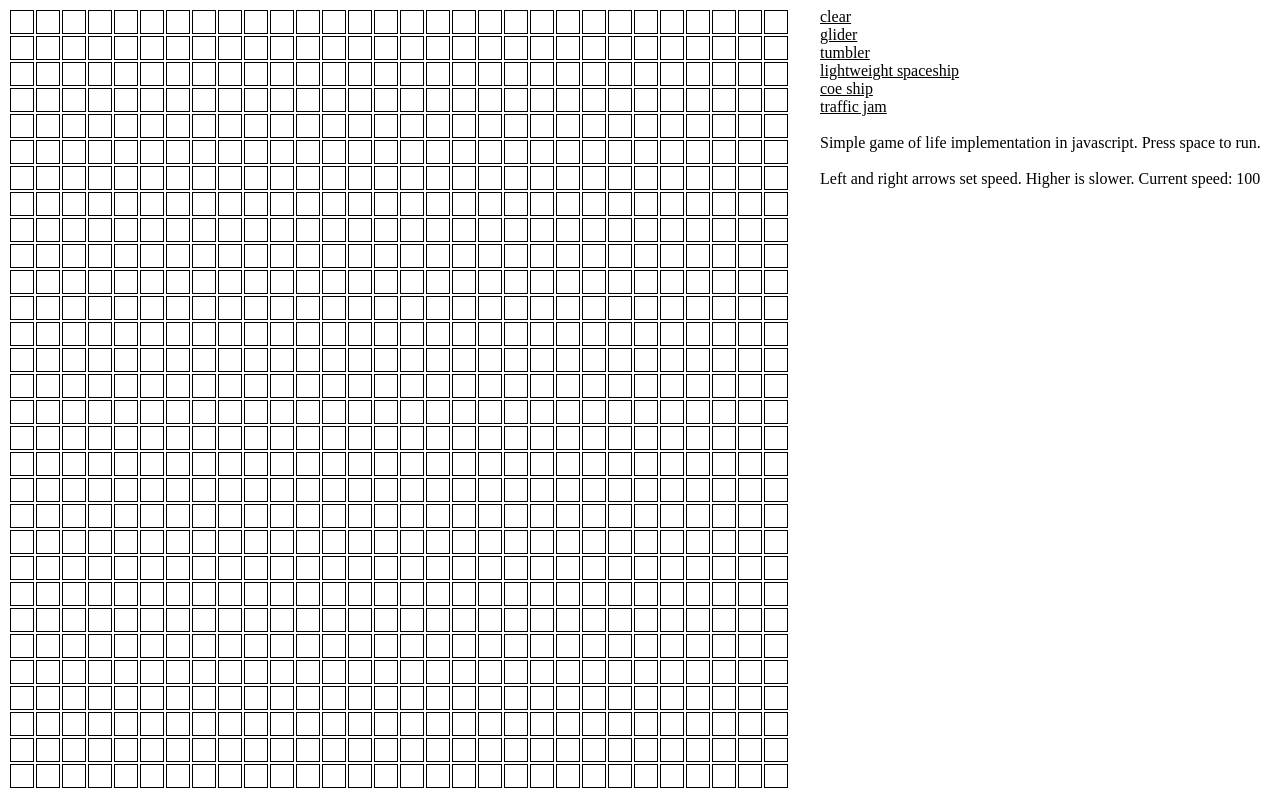
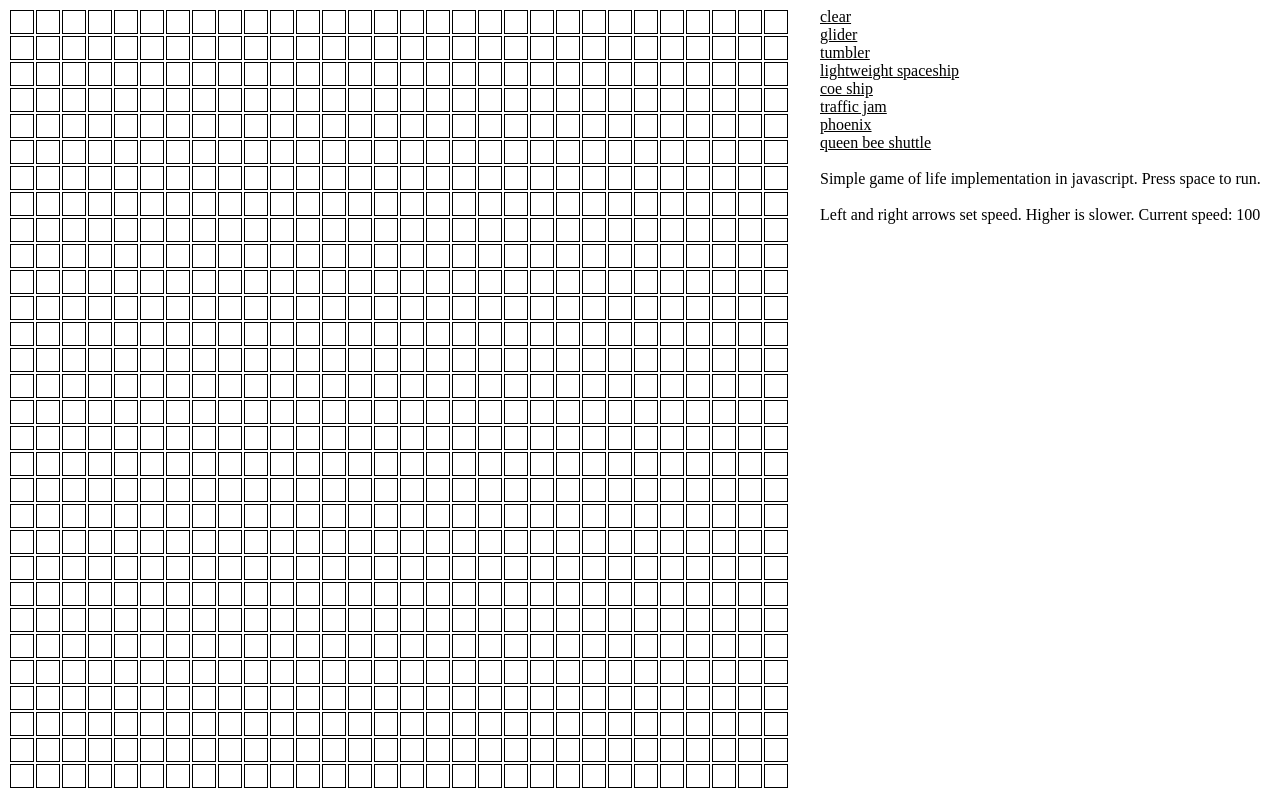
Before and after one commit to dehodson/game-of-life, a plain HTML site: page index.html in a window 1280 px wide. Drawn offline with Linux system fonts and the light colour scheme.

Commit message:
Added more patterns.

```diff
--- a/index.html
+++ b/index.html
@@ -1007,6 +1007,8 @@
 		<a href="#" onclick="loadPattern('ship');">lightweight spaceship</a><br />
 		<a href="#" onclick="loadPattern('coeship');">coe ship</a><br />
 		<a href="#" onclick="loadPattern('traffic');">traffic jam</a><br />
+		<a href="#" onclick="loadPattern('phoenix');">phoenix</a><br />
+		<a href="#" onclick="loadPattern('bee');">queen bee shuttle</a><br />
 
 		<br />
 		Simple game of life implementation in javascript. Press space to run.<br /><br />
@@ -1078,6 +1080,10 @@
 				putPattern(8, 10, [[0,2], [1,2], [2,1], [3,1], [3,2], [4,0], [4,3], [5,0], [5,6], [5,7], [6,0], [6,4], [6,5], [6,6], [6,7], [7,0], [7,5], [7,6], [7,8], [8,0], [8,3], [8,6], [8,7], [8,8], [9,0], [9,1], [9,2], [9,7]]);
 			}else if(pattern == 'traffic'){
 				putPattern(8, 6, [[0,0], [1,0], [1,1], [1,2], [3,2], [2,3], [3,3], [8,4], [7,5], [8,5], [8,6], [5,11], [5,12], [6,12], [5,13], [10,14], [11,14], [10,15], [12,15], [12,16], [12,17], [13,17]])
+			}else if(pattern == 'phoenix'){
+				putPattern(11, 11, [[3,0], [3,1], [5,1], [1,2], [6,3], [7,3], [0,4], [1,4], [6,5], [2,6], [4,6], [4,7]]);
+			}else if(pattern == 'bee'){
+				putPattern(4, 11, [[9,0], [7,1], [9,1], [6,2], [8,2], [0,3], [1,3], [5,3], [8,3], [20,3], [21,3], [0,4], [1,4], [6,4], [8,4], [20,4], [21,4], [7,5], [9,5], [9,6]]);
 			}
 		}
 
```
